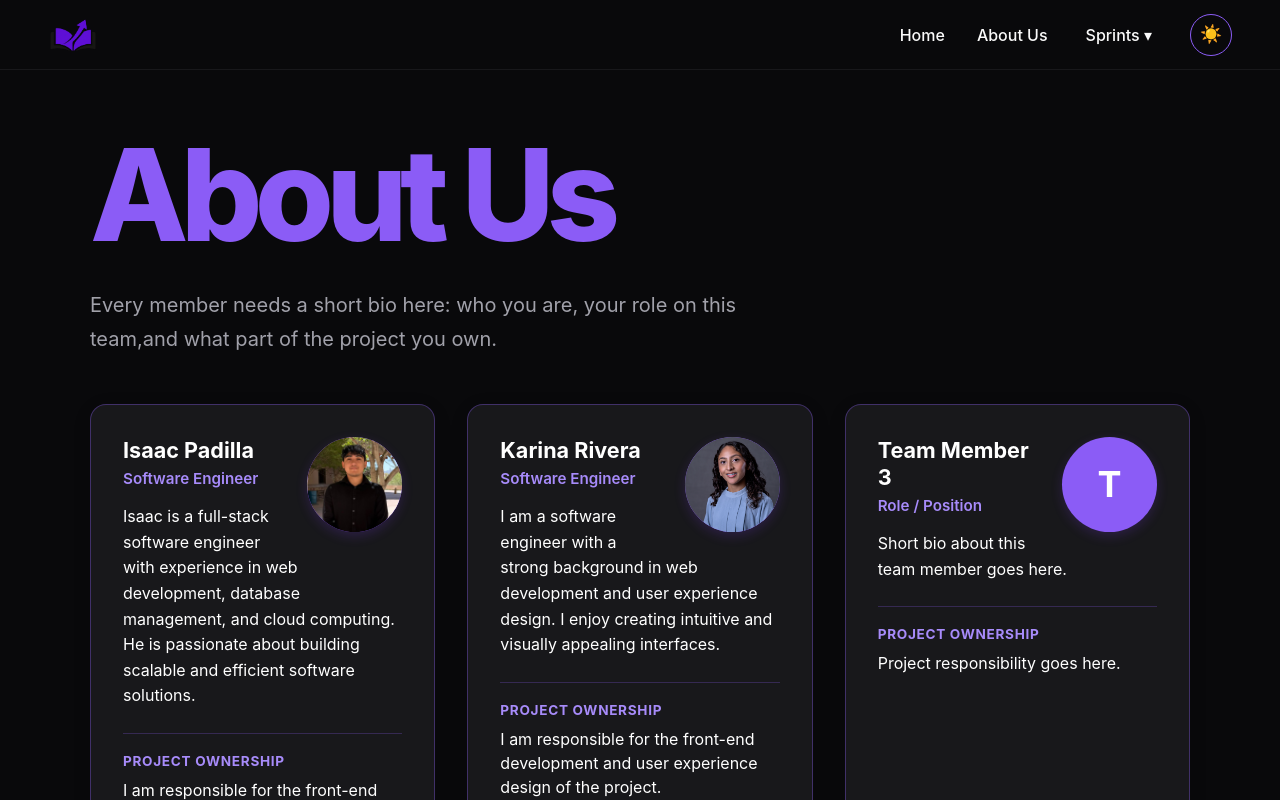
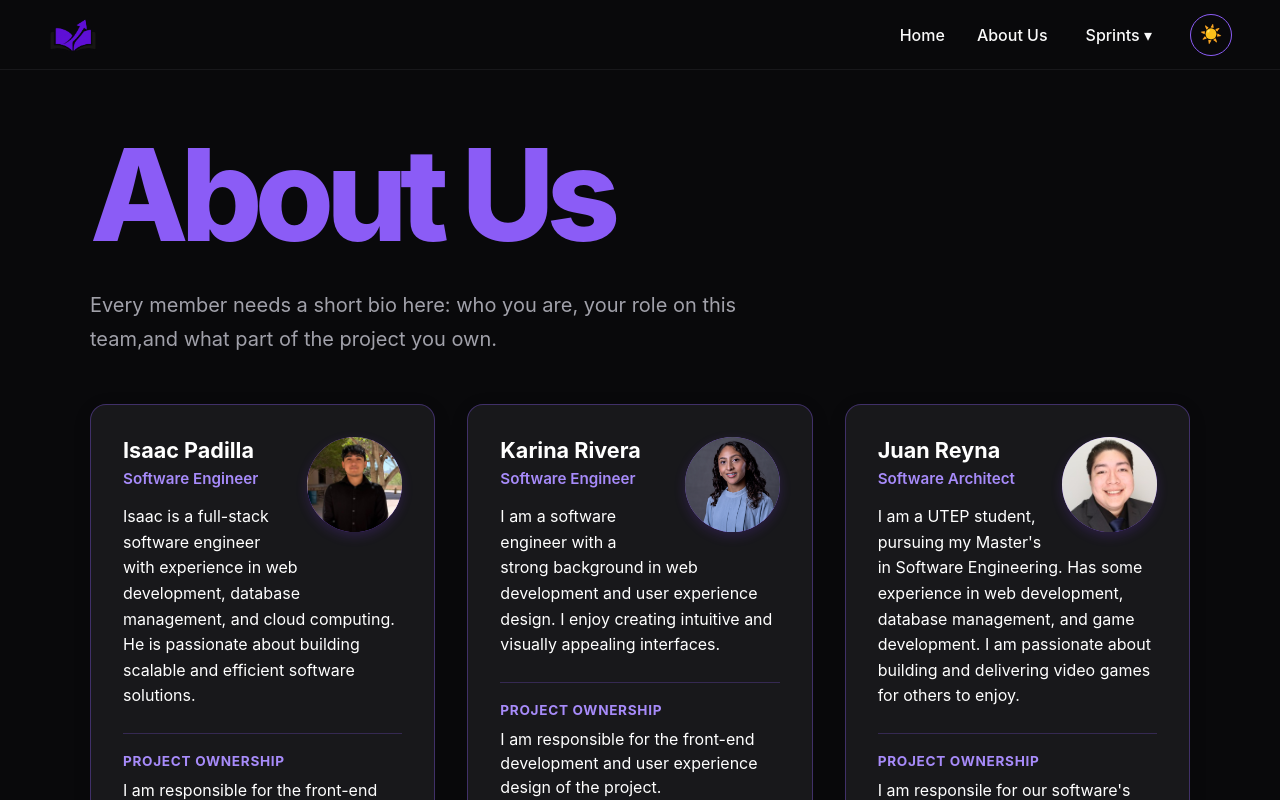
Before and after one commit to JuanReyna1/skill_tracker, a React app in the folder frontend/: page /about-us in a window 1280 px wide. Shown: the top 800 px of the page. Built offline with nearby package versions, Linux system fonts and the light colour scheme; the HTML template or start-up script is replaced by a standard one.

Commit message:
Juan's about me

```diff
--- a/frontend/src/pages/AboutUs.jsx
+++ b/frontend/src/pages/AboutUs.jsx
@@ -16,11 +16,11 @@ const teamMembers = [
         image: "/profile_images/KarinaRivera.jpg",
     },
     {
-        name: "Team Member 3",
-        role: "Role / Position",
-        bio: "Short bio about this team member goes here.",
-        ownership: "Project responsibility goes here.",
-        image: null,
+        name: "Juan Reyna",
+        role: "Software Architect",
+        bio: "I am a UTEP student, pursuing my Master's in Software Engineering. Has some experience in web development, database management, and game development. I am passionate about building and delivering video games for others to enjoy.",
+        ownership: "I am responsile for our software's technical direction, turning business needs into solid, scalable systems.",
+        image: "/profile_images/JuanReyna.jpeg",
     },
     {
         name: "Team Member 4",
```
Also changed, not shown: frontend/public/profile_images/JuanReyna.jpeg (added), 1 other file (tests, documents, lock files or other folders).
